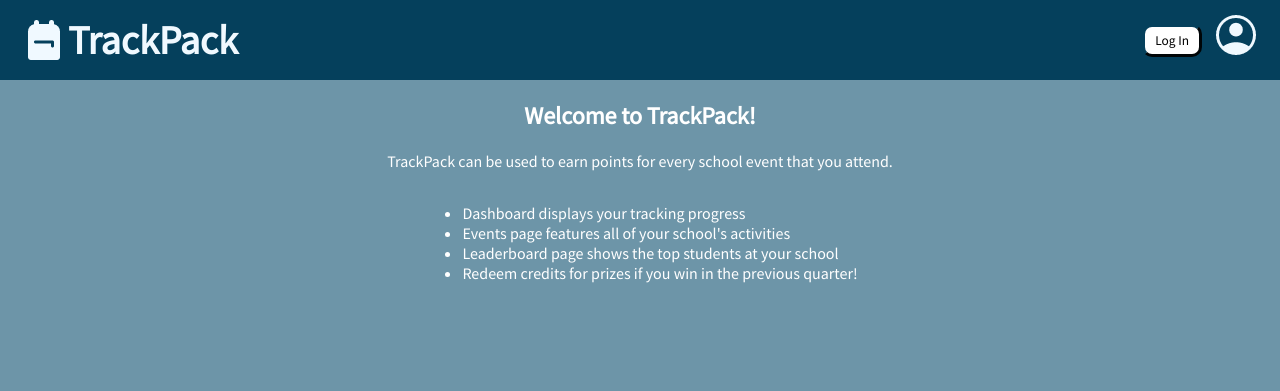
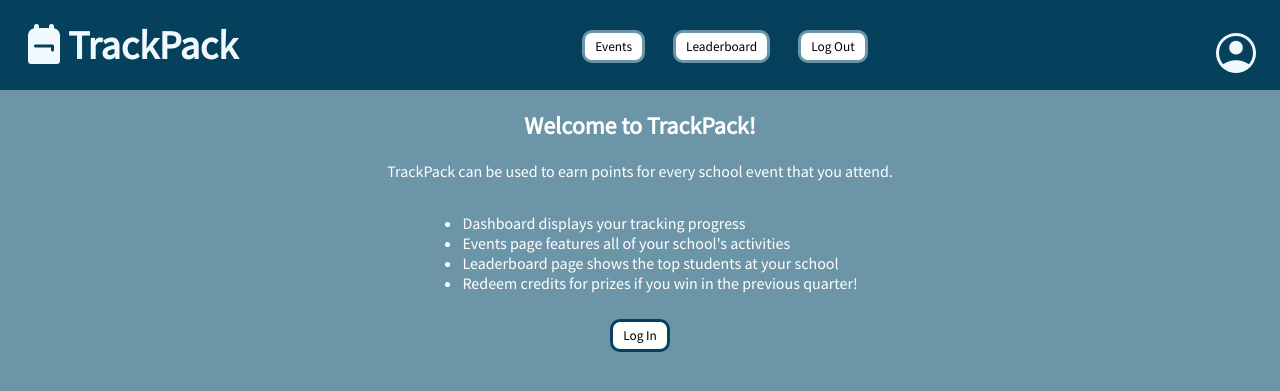
Before and after one commit to mcaveety/FBLA-2022, a Flask app: page / in a window 1280 px wide. Shown: the top 391 px of the page. Run offline with Flask 2, Linux system fonts and the light colour scheme.

Commit message:
Update CSS

```diff
--- a/static/stylesheet.css
+++ b/static/stylesheet.css
@@ -1,5 +1,17 @@
+/*
+Font 'Source Sans Pro' from Google Fonts
+https://fonts.google.com/
+ */
 * {
     font-family: "Source Sans Pro", sans-serif;
+}
+
+
+/* Elements */
+
+a {
+    text-decoration: none;
+    color: #f0f9ff;
 }
 
 body {
@@ -8,72 +20,35 @@ body {
     margin: 0;
 }
 
-header {
-    color: #FFF;
-    font-size: 40px;
-    font-weight: bold;
-    background-color: #05405c;
-    margin: 0;
+button, input {
+    cursor: pointer;
 }
-
-div {
-    padding: 0 20px;
-    height: 80px;
-}
-
-.left_header {
-    display: inline-flex;
-    justify-content: flex-start;
-    align-items: center;
-}
-
-.center_header {
-    display: inline-flex;
-    justify-content: center;
-    align-items: center;
-    float: contour;
-}
-
-.center_div {
-    display: flex;
-    justify-content: center;
-    align-items: center;
-}
-
-.center {
-    text-align: center;
-}
-
-.right_header {
-    display: inline-flex;
-    justify-content: flex-end;
-    align-items: center;
-    float: right;
-}
-
 
 button, input[type=submit] {
     border-radius: 10px;
     border-width: 3px;
     border-color: #05405c;
+    border-style: solid;
     background-color: #FFFFFF;
     font-family: "Source Sans Pro", sans-serif;
     margin: 10px;
     padding: 5px 10px;
 }
 
-button, input {
-    cursor: pointer;
+div {
+
 }
 
-a {
-    text-decoration: none;
-    color: #f0f9ff;
-}
-
-.error_display {
-    padding: 15px;
-    color: darkred;
+header {
+    color: #FFF;
+    background-color: #05405c;
+    margin: 0;
+    display: flex;
+    justify-content: space-between;
+    align-items: center;
+    height: 90px;
+    font-size: 40px;
+    font-weight: bold;
 }
 
 tbody {
@@ -83,3 +58,43 @@ tbody {
     border-width: 3px;
     border-color: #FFFFFF;
 }
+
+
+/* Classes */
+
+.button_header {
+    border-color: #6d95a8;
+}
+
+.center {
+    text-align: center;
+}
+
+.center_div {
+    display: flex;
+    justify-content: center;
+    align-items: center;
+}
+
+.error_display {
+    padding: 15px;
+    color: darkred;
+}
+
+.header_item {
+    padding: 15px 20px;
+    max-height: 90px;
+    text-align: center;
+}
+
+.header_item button {
+    vertical-align: middle;
+}
+.header_item img {
+    float: left;
+    vertical-align: middle;
+}
+
+.header_item h1 {
+    position: relative;
+}
--- a/templates/base.html
+++ b/templates/base.html
@@ -13,40 +13,39 @@ Jinja2 also connects HTML files together (ex. base.html & login.html)
     <link rel="icon" type="image/x-icon" href="/static/backpack_img.png">
 </head>
 <body>
-    <header class="header-title">
+
+    <header>
+
         <a href="{{ url_for('splash_page') }}">
-        <div class="left_header">
-            <img src="/static/backpack_img.png" alt="Home">
-            <p>TrackPack</p>
+            <div class="header_item">
+                <img src="/static/backpack_img.png" alt="Home">TrackPack
             </div>
         </a>
-        <div class="right_header">
-        <button>Log In</button>
-        <a href="{{ url_for('dashboard_page') }}"><img src="/static/account_img.png" alt="Account"></a>
-        </div>
 
-    {% if session['student_number'] %}
-        <div class="center_header">
+        <div class="header_item">
             <a href="{{ url_for('events_page') }}">
-                <button>Events</button>
+                <button class="button_header">Events</button>
             </a>
 
             <a href="{{ url_for('leaderboard_page') }}">
-                <button>Leaderboard</button>
+                <button class="button_header">Leaderboard</button>
             </a>
 
             <a href="{{ url_for('reset_session') }}">
-                <button>Log Out</button>
+                <button class="button_header">Log Out</button>
             </a>
         </div>
-            {% endif %}
+
+        <a href="{{ url_for('dashboard_page') }}">
+            <div class="header_item">
+                <img src="/static/account_img.png" alt="Account">
+            </div>
+        </a>
 
     </header>
 
-    <div>
+    {% block content %}
 
-
-    {% block content %}
     <div class="center">
         <h2>Welcome to TrackPack!</h2>
         <p>TrackPack can be used to earn points for every school event that you attend.</p>
@@ -56,11 +55,14 @@ Jinja2 also connects HTML files together (ex. base.html & login.html)
             <li>Leaderboard page shows the top students at your school</li>
             <li>Redeem credits for prizes if you win in the previous quarter!</li>
         </ul>
+        <br>
+        <a href="{{ url_for('login_page') }}">
+            <button class="center">Log In</button>
+        </a>
     </div>
 
     {% endblock %}
 
-    </div>
 
 </body>
 </html>
```
Lines whose indentation alone changed are shown as unchanged.
